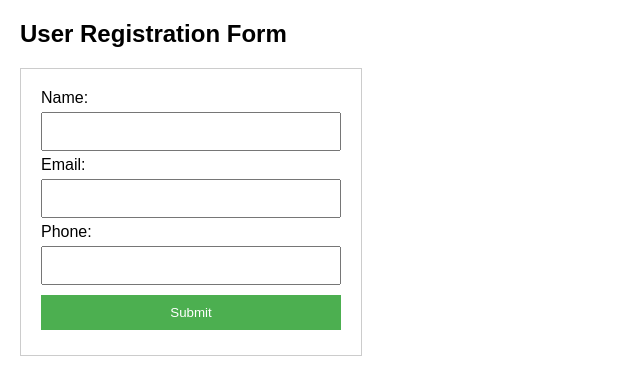
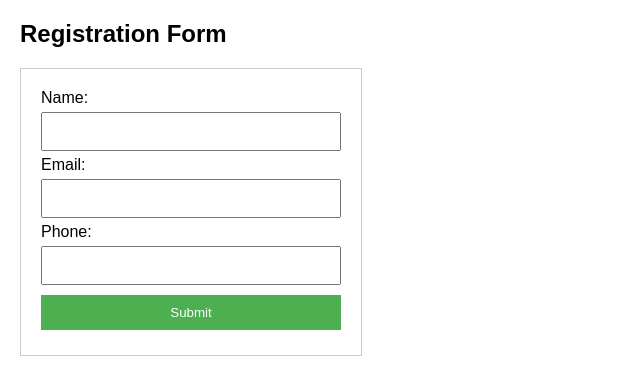
Before and after one commit to soorajsajeev29/sooraj_jenkinproject, a plain HTML site: page index.html in a window 1280 px wide. Shown: the whole page, without its empty margins (0-640 px from the left). Drawn offline with Linux system fonts and the light colour scheme.

Commit message:
code changed

```diff
--- a/index.html
+++ b/index.html
@@ -34,7 +34,7 @@ background-color: #45a049;
 </style>
 </head>
 <body>
-<h2>User Registration Form</h2>
+<h2> Registration Form</h2>
 <form>
 <label for="name">Name:</label>
 <input type="text" id="name" name="name" required><br>
```
